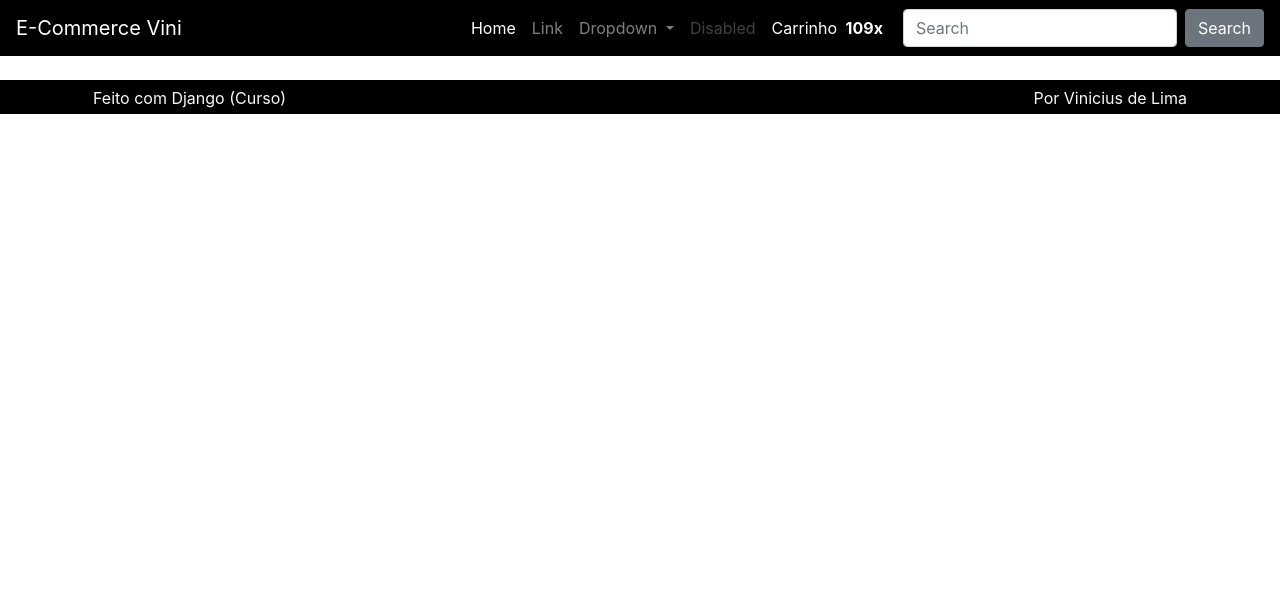
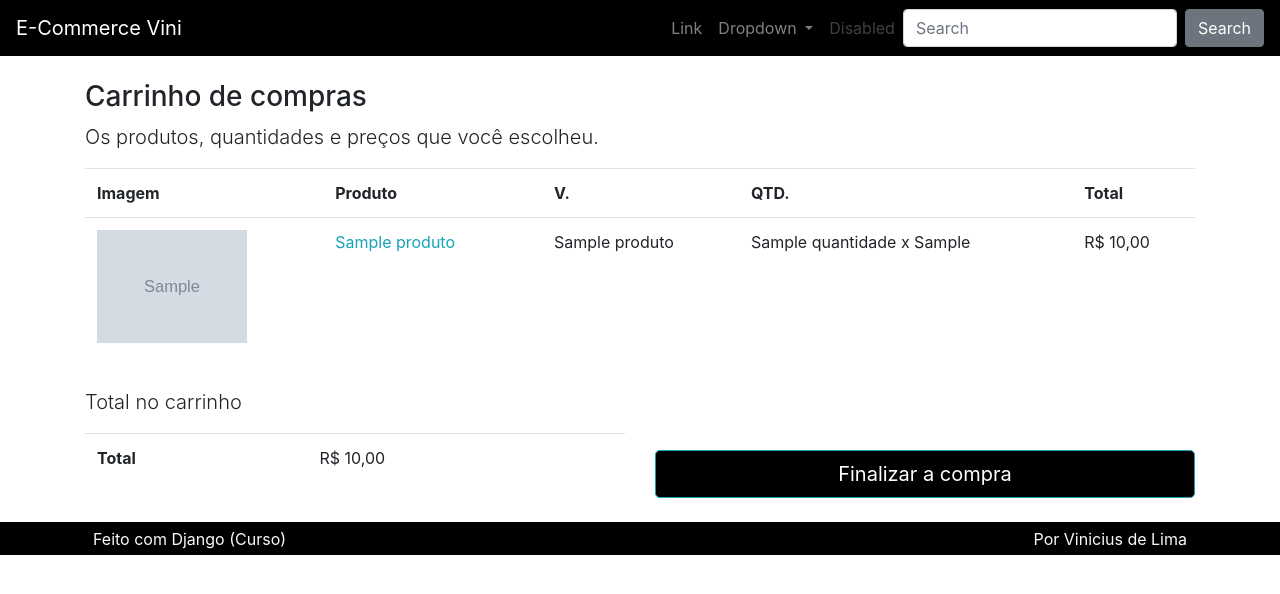
Before and after one commit to vinnilmg/projeto-ecommerce, a Django app: template produto/templates/produto/carrinho.html in a window 1280 px wide. Shown: the top 594 px of the page. Run offline with Django 3.2, Linux system fonts and the light colour scheme; the template is opened without the code that fills it: most values are stand-ins (such as "Sample title", 1, 10 or a date in 2020); grey boxes marked "Sample" are stand-in pictures; some libraries are stand-ins or nearby versions.

Commit message:
finalizacao carrinho e alteracoes

```diff
--- a/pedido/urls.py
+++ b/pedido/urls.py
@@ -6,6 +6,6 @@ app_name = 'pedido'
 
 urlpatterns = [
     path('', views.Pagar.as_view(), name='pagar'),
-    path('fecharpedido/', views.FecharPedido.as_view(), name='fecharpedido'),
+    path('salvarpedido/', views.SalvarPedido.as_view(), name='salvarpedido'),
     path('detalhe/', views.Detalhe.as_view(), name='detalhe'),
 ]
--- a/pedido/views.py
+++ b/pedido/views.py
@@ -7,7 +7,7 @@ class Pagar(View):
     pass
 
 
-class FecharPedido(View):
+class SalvarPedido(View):
     pass
 
 
--- a/produto/templates/produto/carrinho.html
+++ b/produto/templates/produto/carrinho.html
@@ -1,8 +1,87 @@
 {% extends 'base.html' %}
+{% load omfilters %}
+{% load static %}
 
 {% block conteudo %}
 
-    {% for key, value in request.session.carrinho.items %}
-    {{ value }}<br/> <br/>
-    {% endfor %}
+    {% if carrinho %}
+        <div class="row mt-3">
+            <div class="col">
+                <h3>Carrinho de compras</h3>
+                <p class="lead">Os produtos, quantidades e preços que você escolheu.</p>
+
+                <div class="table-responsive">
+                <table class="table">
+                    <tr>
+                    <th class="d-none d-lg-block">Imagem</th>
+                    <th>Produto</th>
+                    <th>V.</th>
+                    <th>QTD.</th>
+                    <th>Total</th>
+                    </tr>
+
+                    <!--{{ request.session.carrinho }} -->
+                    {% for produto in carrinho.values %}
+                        <tr>
+                        <td class="d-none d-lg-block">
+                            {% if produto.imagem %}
+                                <img class="cart-img" src="{% get_media_prefix %}{{ produto.imagem }}" />
+                            {% endif %}
+                        </td>
+                        <td>
+                            <a href="{%  url 'produto:detalhe' produto.slug %}">{{ produto.produto_nome }} </a>
+                            <a class="ml-3" href="{% url 'produto:removerdocarrinho' %}?vid={{ produto.variacao_id }}">
+                            <i class="fas fa-times-circle text-danger" aria-hidden="true"></i>
+                            </a>
+                        </td>
+                        <td>{{ produto.variacao_nome }}</td>
+                        <td>
+                            {{ produto.quantidade }} x
+                            {% if produto.preco_unitario_promocional %}
+                                {{ produto.preco_unitario_promocional }}
+                            {% else %}
+                                {{ produto.preco_unitario }}
+                            {% endif %}
+                        </td>
+
+                        {% if produto.preco_quantitativo_promocional %}
+                            <td> {{ produto.preco_quantitativo_promocional|formata_preco }}</td>
+                        {% else %}
+                            <td> {{ produto.preco_quantitativo_promocional|formata_preco }}</td>
+                        {% endif %}
+
+                        </tr>
+                    {% endfor %}
+                </table>
+                </div>
+            </div>
+        </div>
+
+        <div class="row mt-3">
+            <div class="col-lg">
+                <p class="lead">Total no carrinho</p>
+
+                <div class="table-responsive">
+                <table class="table">
+                    <tr>
+                    <td class="font-weight-bold">Total</td>
+                    <td>{{ carrinho|total_carrinho|formata_preco }}</td>
+                    </tr>
+                </table>
+                </div>
+            </div>
+            <div class="col-lg mt-auto">
+                <a class="btn btn-lg btn-block btn-primary" href="#">
+                Finalizar a compra
+                </a>
+            </div>
+        </div>
+    {% else %}
+        <div class="row mt-3">
+            <div class="col">
+                <h3>Carrinho vazio</h3>
+                <p class="lead">Não há produtos no seu carrinho.</p>
+            </div>
+        </div>
+    {% endif %}
 {% endblock %}
--- a/produto/templates/produto/lista.html
+++ b/produto/templates/produto/lista.html
@@ -4,12 +4,12 @@
 {% block titulo %} Lista Produtos {% endblock %}
 
 {%block conteudo %}
-    <div class="row">
+    <div class="row justify">
         <div class="col-lg-12">
             <div class="card-columns">
                 {% for produto in produtos %}
 
-                    <div class="card">
+                    <div class="card" style=" padding-top: 15%; padding-left: 5%; padding-right: 5%;">
 
                         {% if produto.imagem %}
                             <a href="{{ produto.slug }}">
--- a/produto/templatetags/omfilters.py
+++ b/produto/templatetags/omfilters.py
@@ -7,3 +7,13 @@ register = Library()
 @register.filter
 def formata_preco(val):
     return utils.formata_preco(val)
+
+
+@register.filter
+def qtd_total_carrinho(carrinho):
+    return utils.qtd_total_carrinho(carrinho)
+
+
+@register.filter
+def total_carrinho(carrinho):
+    return utils.total_carrinho(carrinho)
--- a/produto/urls.py
+++ b/produto/urls.py
@@ -11,5 +11,5 @@ urlpatterns = [
     path('removerdocarrinho/', views.RemoverDoCarrinho.as_view(),
          name="removerdocarrinho"),
     path('carrinho/', views.Carrinho.as_view(), name="carrinho"),
-    path('finalizar/', views.Finalizar.as_view(), name="finalizar"),
+    path('resumodacompra/', views.ResumoDaCompra.as_view(), name="resumodacompra"),
 ]
--- a/templates/parciais/_nav.html
+++ b/templates/parciais/_nav.html
@@ -1,3 +1,5 @@
+{% load omfilters %}
+
 <nav class="navbar navbar-dark bg-primary navbar-expand-lg">
   <a class="navbar-brand" href="{% url 'produto:lista' %}">E-Commerce Vini</a>
   <button
@@ -13,11 +15,7 @@
 
   <div class="collapse navbar-collapse" id="navbarSupportedContent">
     <ul class="navbar-nav ml-auto">
-      <li class="nav-item active">
-        <a class="nav-link" href="#"
-          >Home <span class="sr-only">(current)</span></a
-        >
-      </li>
+
       <li class="nav-item">
         <a class="nav-link" href="#">Link</a>
       </li>
@@ -43,17 +41,20 @@
       <li class="nav-item">
         <a class="nav-link disabled" href="#">Disabled</a>
       </li>
+
+      {% if request.session.carrinho %}
       <li class="nav-item">
         <a class="nav-link nav-cart-link active" href="{% url 'produto:carrinho' %}">
           <span class="nav-cart-text mr-1"> Carrinho </span>
           <span class="nav-cart-count mr-1">
-            <strong>109x</strong>
+            <strong>{{ request.session.carrinho|qtd_total_carrinho }}x</strong>
           </span>
           <span class="nav-cart-icon mr-2">
             <i class="fas fa-shopping-cart"></i>
           </span>
         </a>
       </li>
+     {% endif %}
     </ul>
     <form class="form-inline my-2 my-lg-0">
       <input
--- a/utils/utils.py
+++ b/utils/utils.py
@@ -67,3 +67,17 @@ def valida_cpf(cpf):
         return True
     else:
         return False
+
+
+def qtd_total_carrinho(carrinho):
+    return sum([item['quantidade'] for item in carrinho.values()])
+
+
+def total_carrinho(carrinho):
+    return sum(
+        [
+            item.get('preco_quantitativo_promocional') if item.get(
+                'preco_quantitativo_promocional') else item.get('preco_quantitativo')
+            for item in carrinho.values()
+        ]
+    )
```
Also changed, not shown: produto/views.py (+34 -4 lines), pedido/templates/pedido/detalhe.html (added), pedido/templates/pedido/pagar.html (added), pedido/templates/pedido/salvarpedido.html (added), perfil/forms.py (added), perfil/templates/perfil/criar.html (added), produto/templates/produto/resumodacompra.html (added).
